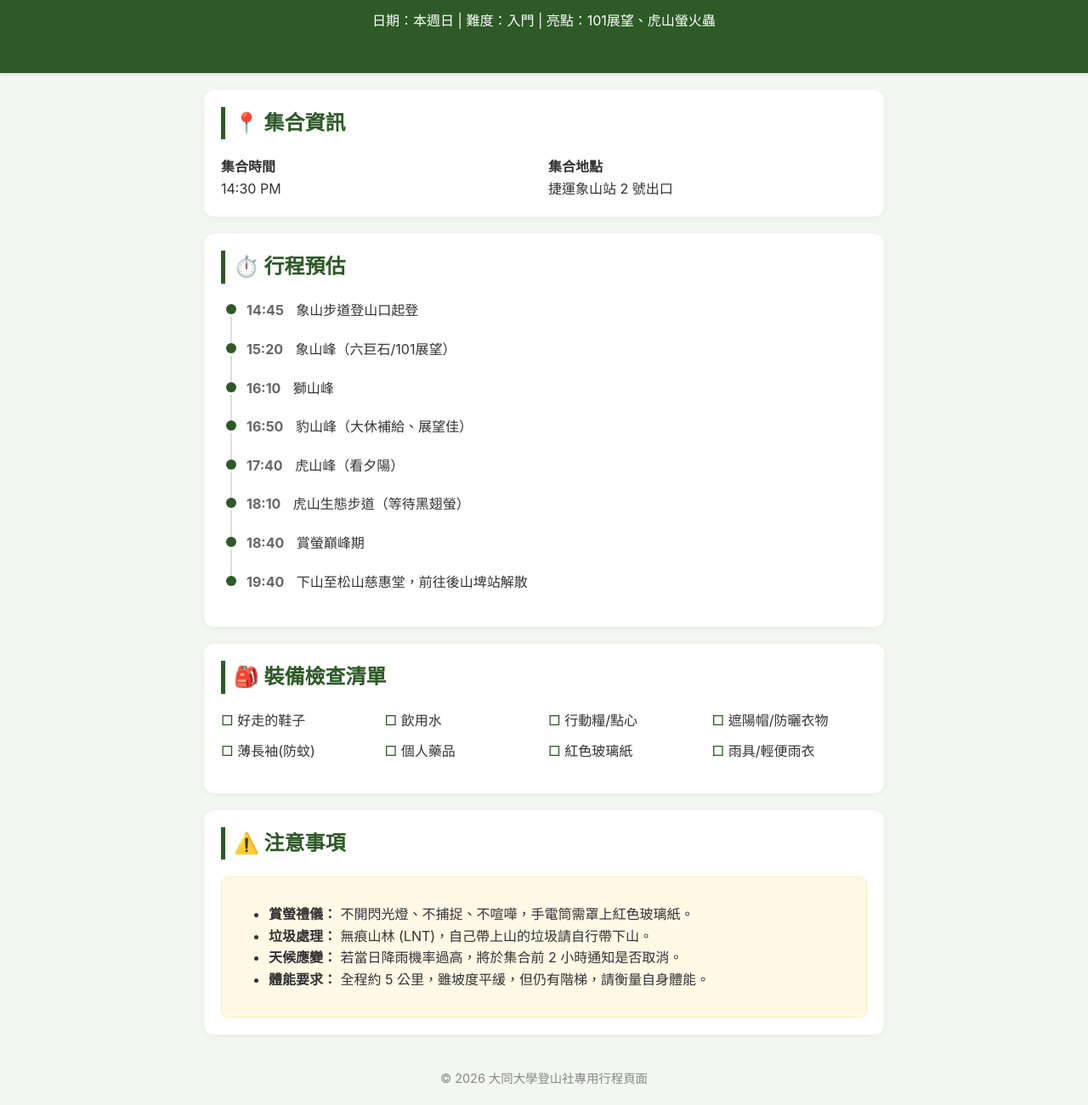
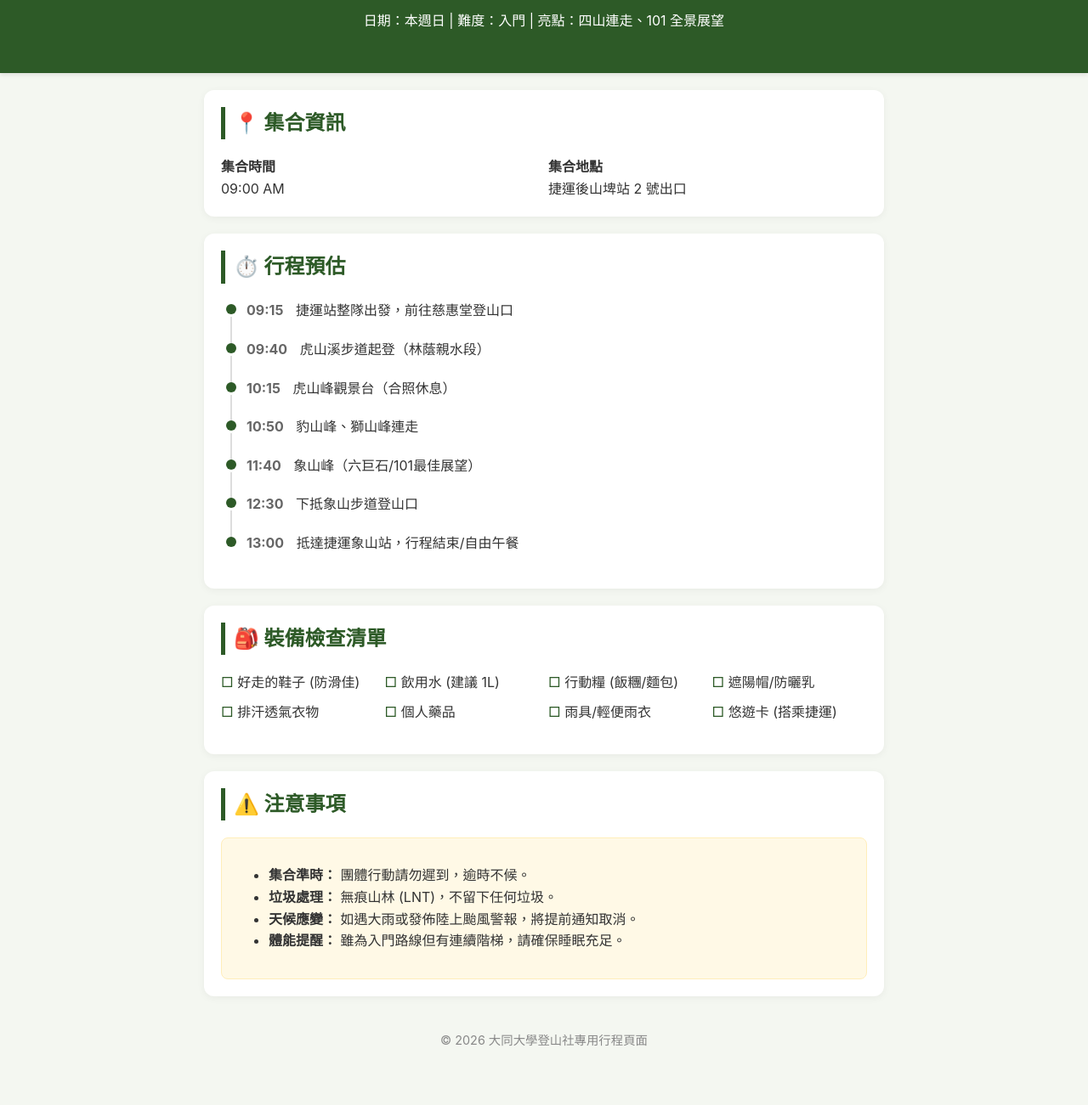
Before and after one commit to John8426123/TTU-hiking-club-2026, a plain HTML site: page index.html in a window 1280 px wide. Shown: the part 114-1415 px from the top of the page at 85% size. After the commit the page ends 1370 px from the top, so only its background shows below. Drawn offline with Linux system fonts and the light colour scheme.

Commit message:
Add files via upload
取消螢火蟲行程
改早上出發

```diff
--- a/index.html
+++ b/index.html
@@ -3,10 +3,10 @@
 <head>
     <meta charset="UTF-8">
     <meta name="viewport" content="width=device-width, initial-scale=1.0">
-    <title>登山社：四獸山縱走 & 虎山賞螢之夜</title>
+    <title>大同大學登山社：四獸山縱走晨間健行</title>
     <style>
         :root {
-            --primary-color: #2d5a27;
+            --primary-color: #2d5a27; /* 森林綠 */
             --secondary-color: #f4f7f1;
             --accent-color: #ffd700;
             --text-color: #333;
@@ -105,44 +105,43 @@
 <body>
 
 <header>
-    <h1>四獸山縱走：螢火蟲探險</h1>
-    <p>日期：本週日 | 難度：入門 | 亮點：101展望、虎山螢火蟲</p>
+    <h1>四獸山縱走：晨間健行</h1>
+    <p>日期：本週日 | 難度：入門 | 亮點：四山連走、101 全景展望</p>
 </header>
 
 <div class="container">
     <div class="card">
         <h2>📍 集合資訊</h2>
         <div class="info-grid">
-            <div><strong>集合時間</strong><br>14:30 PM</div>
-            <div><strong>集合地點</strong><br>捷運象山站 2 號出口</div>
+            <div><strong>集合時間</strong><br>09:00 AM</div>
+            <div><strong>集合地點</strong><br>捷運後山埤站 2 號出口</div>
         </div>
     </div>
 
     <div class="card">
         <h2>⏱️ 行程預估</h2>
         <div class="timeline">
-            <div class="timeline-item"><span class="time">14:45</span> 象山步道登山口起登</div>
-            <div class="timeline-item"><span class="time">15:20</span> 象山峰（六巨石/101展望）</div>
-            <div class="timeline-item"><span class="time">16:10</span> 獅山峰</div>
-            <div class="timeline-item"><span class="time">16:50</span> 豹山峰（大休補給、展望佳）</div>
-            <div class="timeline-item"><span class="time">17:40</span> 虎山峰（看夕陽）</div>
-            <div class="timeline-item"><span class="time">18:10</span> 虎山生態步道（等待黑翅螢）</div>
-            <div class="timeline-item"><span class="time">18:40</span> 賞螢巔峰期</div>
-            <div class="timeline-item"><span class="time">19:40</span> 下山至松山慈惠堂，前往後山埤站解散</div>
+            <div class="timeline-item"><span class="time">09:15</span> 捷運站整隊出發，前往慈惠堂登山口</div>
+            <div class="timeline-item"><span class="time">09:40</span> 虎山溪步道起登（林蔭親水段）</div>
+            <div class="timeline-item"><span class="time">10:15</span> 虎山峰觀景台（合照休息）</div>
+            <div class="timeline-item"><span class="time">10:50</span> 豹山峰、獅山峰連走</div>
+            <div class="timeline-item"><span class="time">11:40</span> 象山峰（六巨石/101最佳展望）</div>
+            <div class="timeline-item"><span class="time">12:30</span> 下抵象山步道登山口</div>
+            <div class="timeline-item"><span class="time">13:00</span> 抵達捷運象山站，行程結束/自由午餐</div>
         </div>
     </div>
 
     <div class="card">
         <h2>🎒 裝備檢查清單</h2>
         <ul class="packing-list">
-            <li>好走的鞋子</li>
-            <li>飲用水</li>
-            <li>行動糧/點心</li>
-            <li>遮陽帽/防曬衣物</li>
-            <li>薄長袖(防蚊)</li>
+            <li>好走的鞋子 (防滑佳)</li>
+            <li>飲用水 (建議 1L)</li>
+            <li>行動糧 (飯糰/麵包)</li>
+            <li>遮陽帽/防曬乳</li>
+            <li>排汗透氣衣物</li>
             <li>個人藥品</li>
-            <li>紅色玻璃紙</li>
             <li>雨具/輕便雨衣</li>
+            <li>悠遊卡 (搭乘捷運)</li>
         </ul>
     </div>
 
@@ -150,10 +149,10 @@
         <h2>⚠️ 注意事項</h2>
         <div class="warning-box">
             <ul>
-                <li><strong>賞螢禮儀：</strong> 不開閃光燈、不捕捉、不喧嘩，手電筒需罩上紅色玻璃紙。</li>
-                <li><strong>垃圾處理：</strong> 無痕山林 (LNT)，自己帶上山的垃圾請自行帶下山。</li>
-                <li><strong>天候應變：</strong> 若當日降雨機率過高，將於集合前 2 小時通知是否取消。</li>
-                <li><strong>體能要求：</strong> 全程約 5 公里，雖坡度平緩，但仍有階梯，請衡量自身體能。</li>
+                <li><strong>集合準時：</strong> 團體行動請勿遲到，逾時不候。</li>
+                <li><strong>垃圾處理：</strong> 無痕山林 (LNT)，不留下任何垃圾。</li>
+                <li><strong>天候應變：</strong> 如遇大雨或發佈陸上颱風警報，將提前通知取消。</li>
+                <li><strong>體能提醒：</strong> 雖為入門路線但有連續階梯，請確保睡眠充足。</li>
             </ul>
         </div>
     </div>
```
